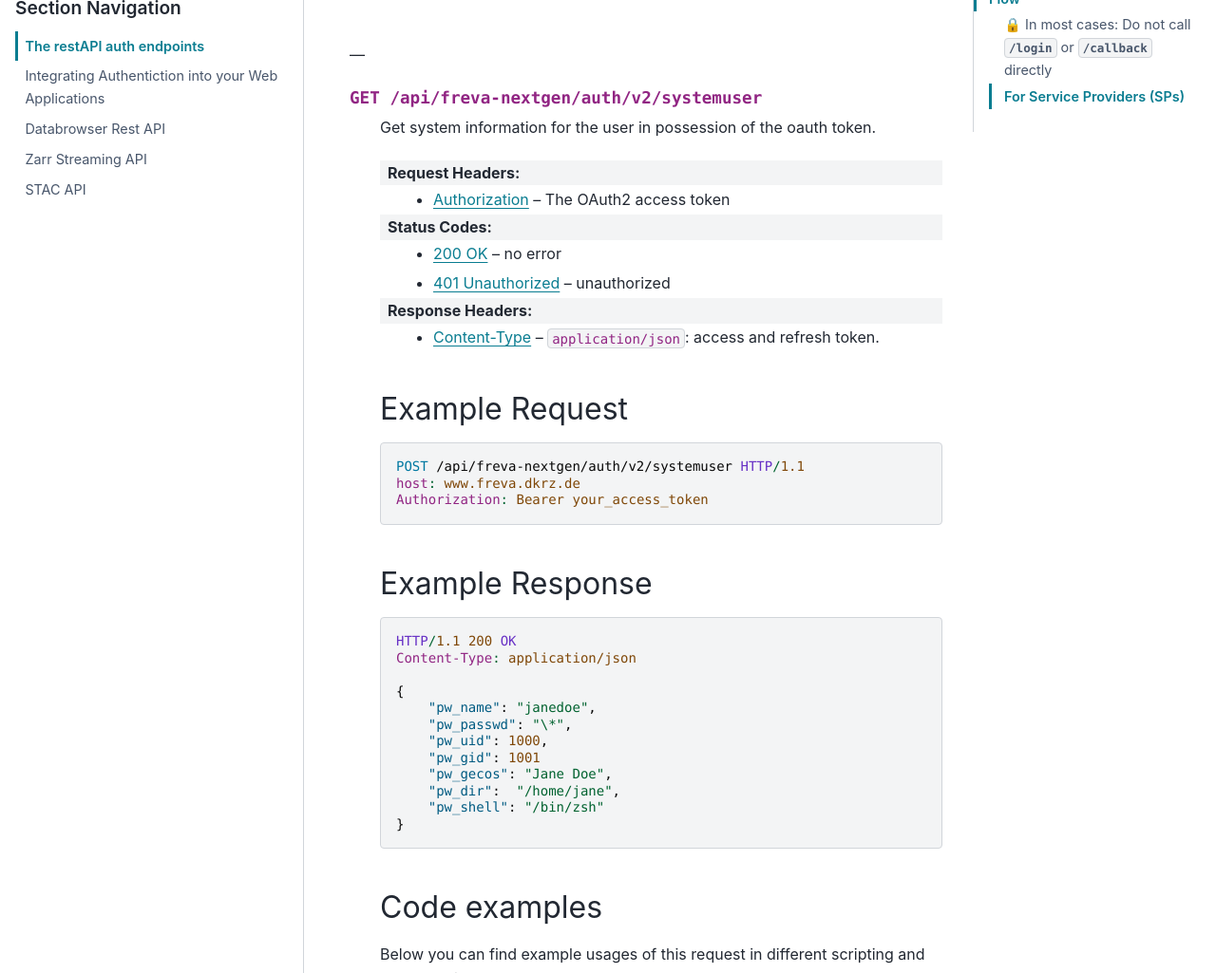
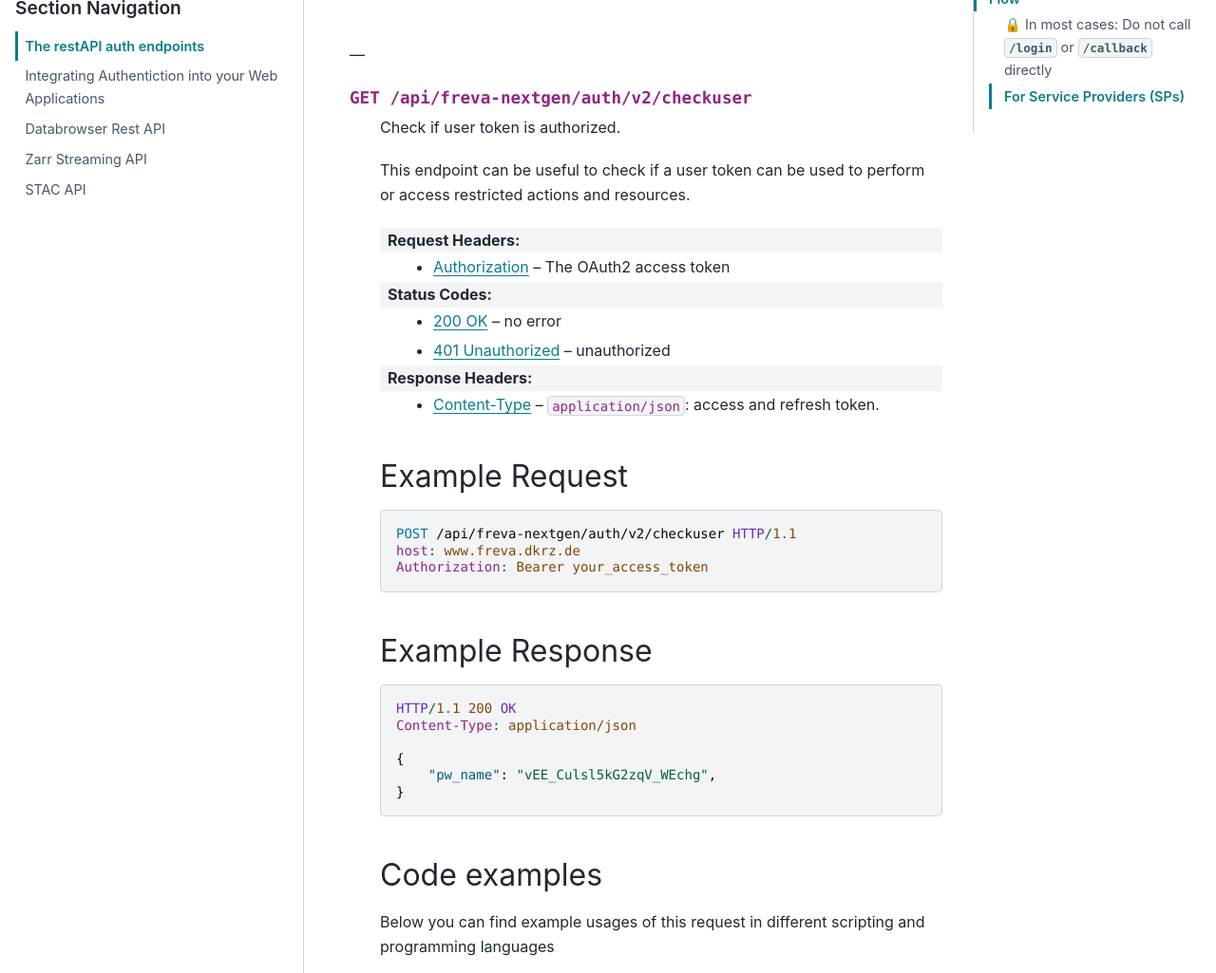
Before and after one commit to freva-org/freva-nextgen, a Sphinx documentation site: the page built from docs/source/developers/auth.rst, in a window 1280 px wide and 1400 px high, scrolled down 4930 px, cut to the strip 167-1192 px from the top of the window. Shown: the whole strip at 95% size. Built offline with Sphinx 7.4.7 and the PyData theme 0.15.4, drawn with Linux system fonts in a browser that asks for light colours; the version number is read from the project's files by our own code.

Commit message:
Update docs.

```diff
--- a/docs/source/developers/auth.rst
+++ b/docs/source/developers/auth.rst
@@ -463,9 +463,12 @@ then be included in the authorization header for secured endpoints.
 ---
 
 
-.. http:get:: /api/freva-nextgen/auth/v2/systemuser
+.. http:get:: /api/freva-nextgen/auth/v2/checkuser
 
-    Get system information for the user in possession of the oauth token.
+    Check if user token is authorized.
+
+    This endpoint can be useful to check if a user token can be used to
+    perform or access restricted actions and resources.
 
 
     :reqheader Authorization: The OAuth2 access token
@@ -479,7 +482,7 @@ then be included in the authorization header for secured endpoints.
 
     .. sourcecode:: http
 
-        POST /api/freva-nextgen/auth/v2/systemuser HTTP/1.1
+        POST /api/freva-nextgen/auth/v2/checkuser HTTP/1.1
         host: www.freva.dkrz.de
         Authorization: Bearer your_access_token
 
@@ -492,13 +495,7 @@ then be included in the authorization header for secured endpoints.
         Content-Type: application/json
 
         {
-            "pw_name": "janedoe",
-            "pw_passwd": "\*",
-            "pw_uid": 1000,
-            "pw_gid": 1001
-            "pw_gecos": "Jane Doe",
-            "pw_dir":  "/home/jane",
-            "pw_shell": "/bin/zsh"
+            "pw_name": "vEE_Culsl5kG2zqV_WEchg",
         }
 
     Code examples
@@ -511,7 +508,7 @@ then be included in the authorization header for secured endpoints.
         .. code-tab:: bash
             :caption: Shell
 
-            curl -X GET https://www.freva.dkrz.de/api/freva-nextgen/auth/v2/systemuser \
+            curl -X GET https://www.freva.dkrz.de/api/freva-nextgen/auth/v2/checkuser \
              -H "Authorization: Bearer YOUR_ACCESS_TOKEN"
 
         .. code-tab:: python
@@ -519,7 +516,7 @@ then be included in the authorization header for secured endpoints.
 
             import requests
             response = requests.get(
-              "https://www.freva.dkrz.de/api/freva-nextgen/auth/v2/systemuser",
+              "https://www.freva.dkrz.de/api/freva-nextgen/auth/v2/checkuser",
               headers={"Authorization": "Bearer YOUR_ACCESS_TOKEN"}
             )
             token_data = response.json()
@@ -530,7 +527,7 @@ then be included in the authorization header for secured endpoints.
             library(httr)
 
             response <- GET(
-               "https://www.freva.dkrz.de/api/freva-nextgen/auth/v2/systemuser",
+               "https://www.freva.dkrz.de/api/freva-nextgen/auth/v2/checkuser",
                add_headers(Authorization = paste("Bearer", "YOUR_ACCESS_TOKEN"))
             )
             token_data <- content(response, "parsed")
@@ -542,7 +539,7 @@ then be included in the authorization header for secured endpoints.
             using JSON
 
             response = HTTP.get(
-              "https://www.freva.dkrz.de/api/freva-nextgen/auth/v2/systemuser",
+              "https://www.freva.dkrz.de/api/freva-nextgen/auth/v2/checkuser",
               headers = Dict("Authorization" => "Bearer YOUR_ACCESS_TOKEN")
             )
             token_data = JSON.parse(String(response.body))
@@ -563,7 +560,7 @@ then be included in the authorization header for secured endpoints.
                     struct curl_slist *headers = NULL;
                     headers = curl_slist_append(headers, "Authorization: Bearer YOUR_ACCESS_TOKEN");
 
-                    curl_easy_setopt(curl, CURLOPT_URL, "https://www.freva.dkrz.de/api/freva-nextgen/auth/v2/userinfo");
+                    curl_easy_setopt(curl, CURLOPT_URL, "https://www.freva.dkrz.de/api/freva-nextgen/auth/v2/checkuser");
                     curl_easy_setopt(curl, CURLOPT_HTTPHEADER, headers);
 
                     res = curl_easy_perform(curl);
```
